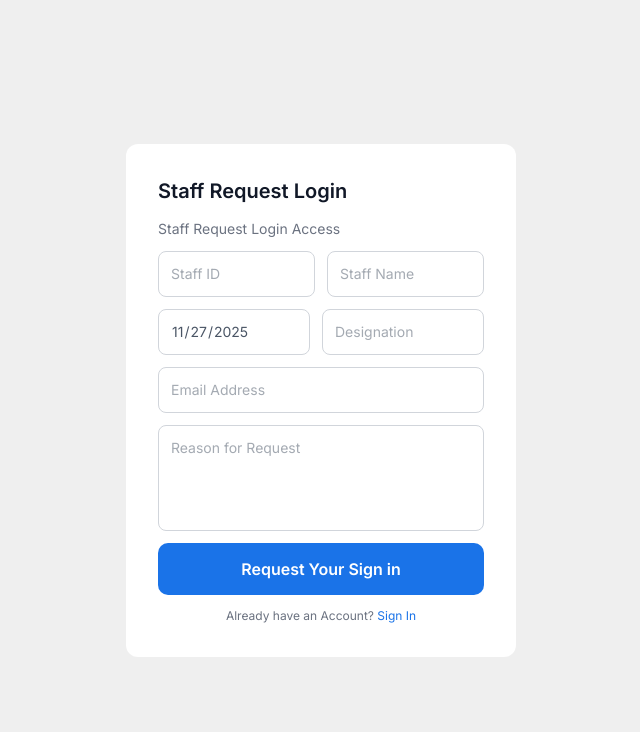
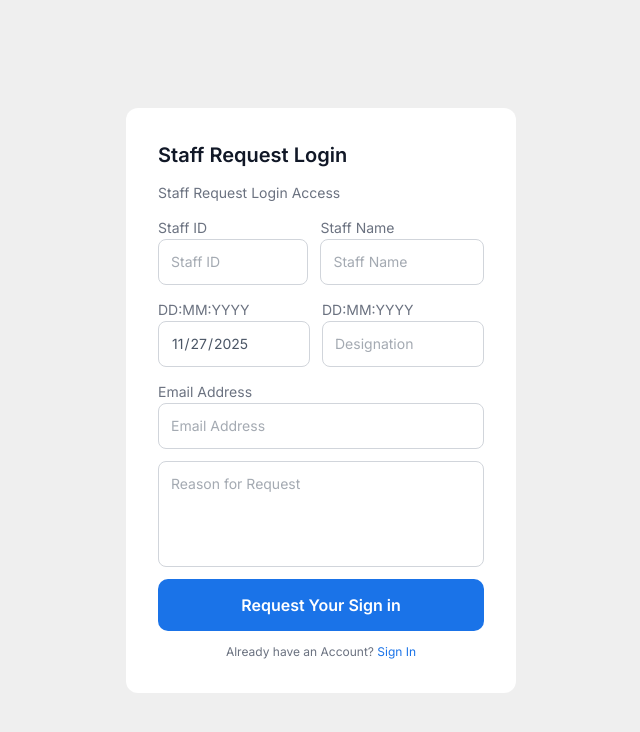
Before and after one commit to Esoft-Management-System/Frontend, a React app: page /StaffRequestLogin in a window 1280 px wide. Shown: the top 732 px of the page, without its empty margins (319-959 px from the left). Built offline with nearby package versions, Linux system fonts and the light colour scheme; the HTML template or start-up script is replaced by a standard one.

Commit message:
feat(UI):I have done Student Resgister(DOB)

```diff
--- a/src/pages/ForgotPassword/ForgotPassword.tsx
+++ b/src/pages/ForgotPassword/ForgotPassword.tsx
@@ -14,7 +14,7 @@ const ForgotPassword = () => {
         <div className="w-full flex flex-col bg-white rounded-xl p-3.5 md:p-9 gap-3">
           <p className="text-[20px] font-semibold text-[#111827] flex-1">Forgot Password</p>
           <p className="text-[14px] font-normal text-[#6B7280] flex-1">Reset your password here</p>
-          <Textinput placeholder="Email" type="text" />
+          <Textinput labelText="Email" placeholder="Email" type="text" />
           <BlueButton onClick={() => navigate("/OTPform")} buttonName="Send OTP"/>
         </div>
       </div>
--- a/src/pages/ForgotPassword/Setnewpassword.tsx
+++ b/src/pages/ForgotPassword/Setnewpassword.tsx
@@ -11,8 +11,8 @@ const SetNewPassword = () => {
 					<p className="text-[20px] font-semibold text-[#111827] flex-1">Set New Password</p>
 					<p className="text-[11px] font-normal text-[#6B7280] flex-1">must be at least 6 charactors </p>
 					<div className="flex flex-col w-full flex-1 gap-2.5">
-						<Textinput placeholder="New Password" type="password" />
-						<Textinput placeholder="Confirm Password" type="password" />
+						<Textinput labelText="New Password" placeholder="New Password" type="password" />
+						<Textinput labelText="Confirm Password" placeholder="Confirm Password" type="password" />
 					</div>
 					<BlueButton buttonName="Set Password" />
 					<div className="flex flex-col items-center justify-center w-full">
--- a/src/pages/login/StaffRequestLogin.tsx
+++ b/src/pages/login/StaffRequestLogin.tsx
@@ -26,15 +26,15 @@ const StaffRequestLogin = () => {
           <p className="text-[14px] font-normal text-[#6B7280]">Staff Request Login Access</p>
           <div className="flex flex-col w-full gap-3">
             <div className="flex w-full gap-3 flex-col md:flex-row">
-              <Textinput placeholder="Staff ID" type="text" />
-              <Textinput placeholder ="Staff Name" type="text" />
+              <Textinput labelText="Staff ID" placeholder="Staff ID" type="text" />
+              <Textinput labelText="Staff Name" placeholder ="Staff Name" type="text" />
             </div>
             <div className="flex w-full gap-3 flex-col md:flex-row">
-              <Textinput placeholder="DD:MM:YYYY" type="date" value={currentDate} disbled={true}/>
-              <Textinput placeholder="Designation" type="text" />
+              <Textinput labelText="DD:MM:YYYY" placeholder="DD:MM:YYYY" type="date" value={currentDate} disbled={true}/>
+              <Textinput labelText="DD:MM:YYYY" placeholder="Designation" type="text" />
             </div>
-            <Textinput placeholder="Email Address" type="email" />
-            <Textinput placeholder="Reason for Request" type="textarea" />
+            <Textinput labelText="Email Address" placeholder="Email Address" type="email" />
+            <Textinput labelText="Reason for Request" placeholder="Reason for Request" type="textarea" />
           </div>
           <BlueButton buttonName="Request Your Sign in" />
           <div className="flex flex-col items-center justify-center w-full">
--- a/src/pages/login/login.tsx
+++ b/src/pages/login/login.tsx
@@ -61,8 +61,8 @@ const Login = () => {
 					<p className="text-[20px] font-semibold text-[#111827] flex-1">Student</p>
 					<p className="text-[14px] font-normal text-[#6B7280] flex-1">Sign in your account</p>
 					<div className="flex flex-col w-full flex-1 gap-2.5">
-						<Textinput placeholder="E-Number" type="text" name="eNumber" value={formData.eNumber} onChange={handleChange} error={error.eNumber} />
-						<Textinput placeholder="Password" type="password" name="password" value={formData.password} onChange={handleChange} error={error.password} />
+						<Textinput labelText="E-Number" placeholder="E-Number" type="text" name="eNumber" value={formData.eNumber} onChange={handleChange} error={error.eNumber} />
+						<Textinput labelText="Password" placeholder="Password" type="password" name="password" value={formData.password} onChange={handleChange} error={error.password} />
 					</div>
 					<div className="w-full flex-1 flex flex-row gap-2.5">
 						<div className="flex flex-row gap-2.5 justify-center items-center">
--- a/src/pages/login/staffLogin.tsx
+++ b/src/pages/login/staffLogin.tsx
@@ -29,8 +29,8 @@ const StaffLogin = () => {
 					<p className="text-[20px] font-semibold text-[#111827] flex-1">Staff</p>
 					<p className="text-[14px] font-normal text-[#6B7280] flex-1">Sign in to your account</p>
 					<div className="flex flex-col w-full flex-1 gap-2.5">
-						<Textinput placeholder="Staff ID" type="text" />
-						<Textinput placeholder="Password" type="password" />
+						<Textinput labelText="Staff ID" placeholder="Staff ID" type="text" />
+						<Textinput labelText="Password" placeholder="Password" type="password" />
 					</div>
 					<div className="w-full flex-1 flex flex-row gap-2.5">
 						<div className="flex flex-row gap-2.5 justify-center items-center">
```
